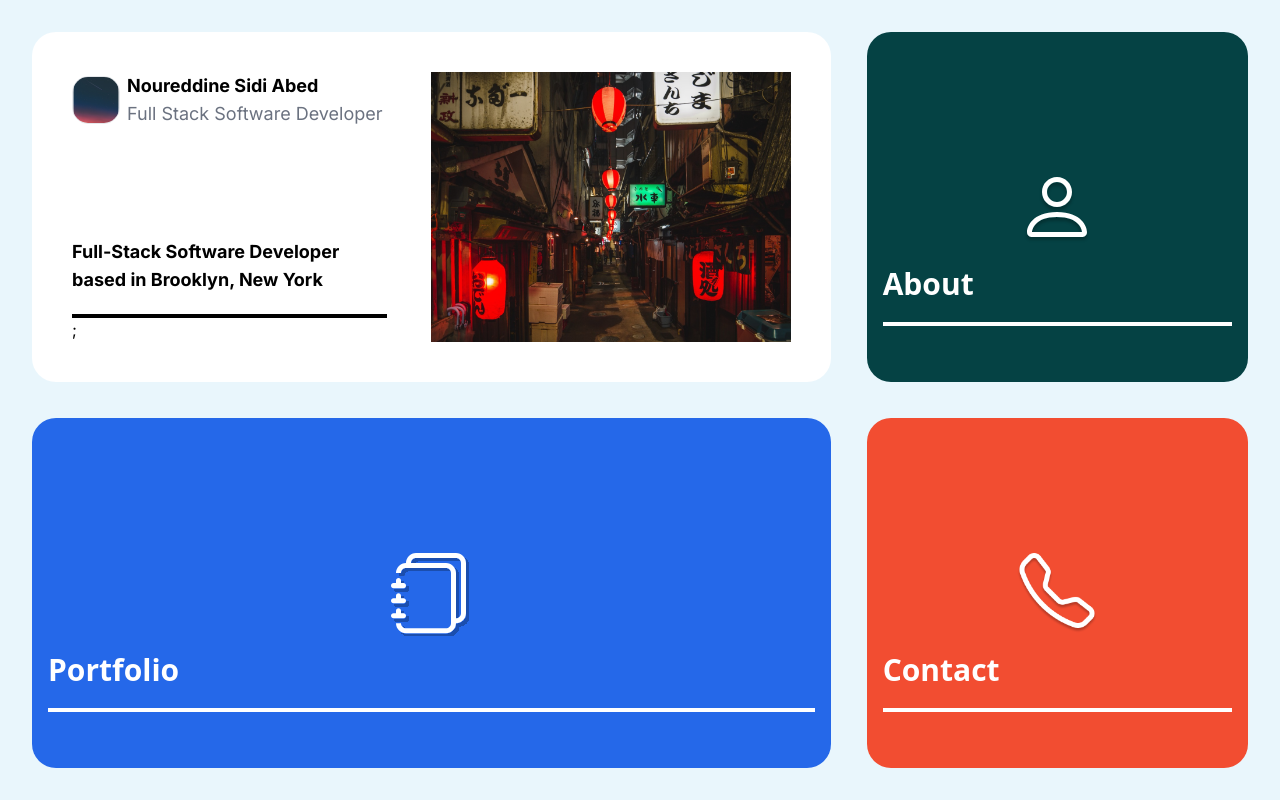
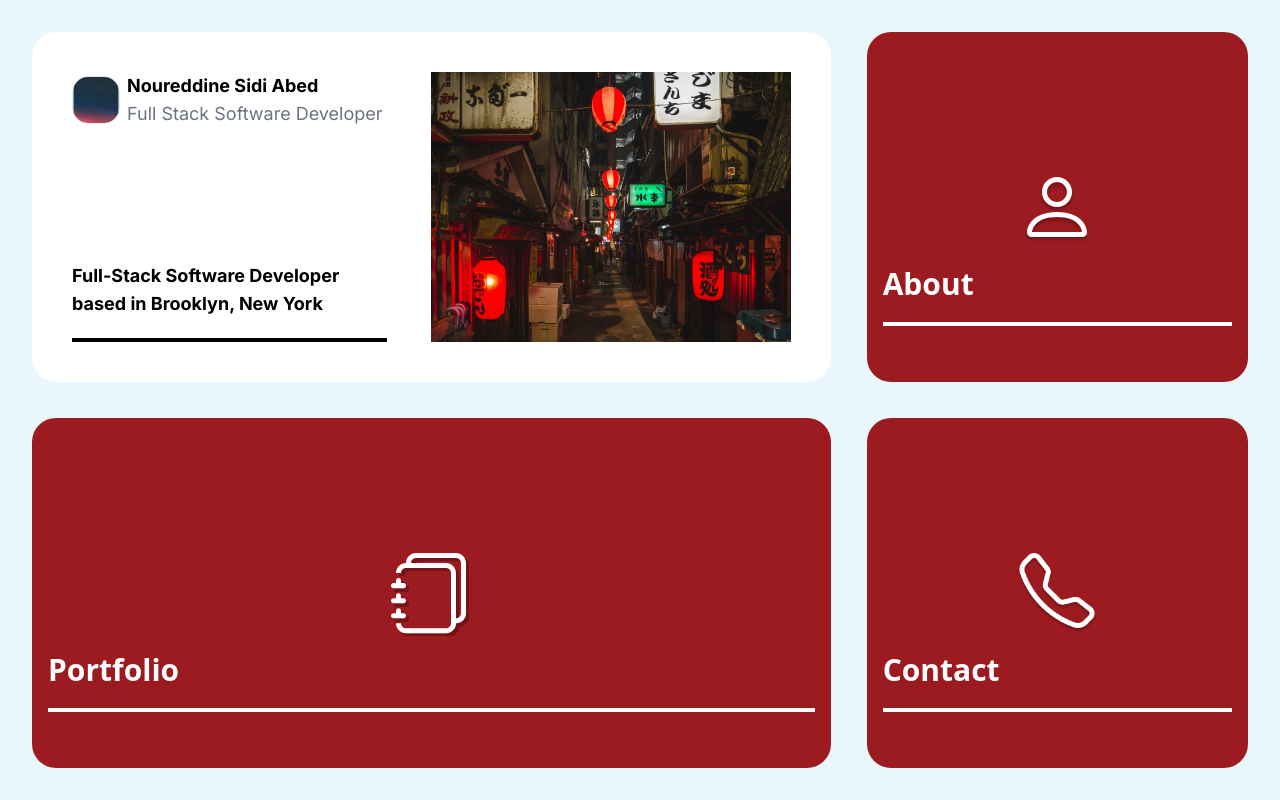
Before and after one commit to Noureddine-prg/portfolio-website, a Next.js app: page / in a window 1280 px wide. Built offline with nearby package versions, Linux system fonts and the light colour scheme.

Commit message:
Created useCardAnimation Hook, implemented it into the landing card component. Still have to work on  completing the page transition

```diff
--- a/src/app/page.tsx
+++ b/src/app/page.tsx
@@ -1,38 +1,63 @@
+"use client";
+
 import LandingCard from "@components/components/LandingCards/landingCard";
 import GreetingCard from "@components/components/LandingCards/greetingCard";
+import useCardAnimation from "../hooks/useCardAnimation";
 
 export default function Home() {
+  const { clicked, cardsFadedOut, activeCard, handleCardClick } =
+    useCardAnimation();
+
   return (
     <div className=" flex justify-center w-screen h-screen p-8 bg-[#E9F6FC]">
       <div className="grid lg:grid-cols-3 grid-cols-1 gap-9 w-full h-full auto-rows-fr max-h-screen">
-        <GreetingCard bigPicture="/japanBG.png" userIcon="/sky.png" />
+        <GreetingCard
+          customColor={`bg-white transition-opacity duration-1000 ${
+            (cardsFadedOut && activeCard !== "About") ||
+            (cardsFadedOut && activeCard !== "Portfolio") ||
+            (cardsFadedOut && activeCard !== "Contact")
+              ? "opacity-0"
+              : ""
+          }`}
+          bigPicture="/japanBG.png"
+          userIcon="/sky.png"
+        />
 
         {/* About Card */}
         <LandingCard
-          customColor="bg-[#054244]"
+          customColor="bg-[#9C1B20]"
           pageRoute="/about"
           cardText="About"
           icon="/Icons/person.svg"
           hiddenText="Professional Background and Skillset"
+          cardsFadedOut={cardsFadedOut}
+          activeCard={activeCard}
+          handleCardClick={handleCardClick}
         />
 
         {/* Portfolio Card */}
         <LandingCard
-          customColor="bg-[#2568E9]"
+          customColor="bg-[#9C1B20]"
           pageRoute="/portfolio"
           cardText="Portfolio"
           width="col-span-2"
           icon="/Icons/journals.svg"
           hiddenText="Come check out what I've done!"
+          cardsFadedOut={cardsFadedOut}
+          activeCard={activeCard}
+          handleCardClick={handleCardClick}
         />
 
         {/* Contact Card */}
         <LandingCard
-          customColor="bg-[#F24D31]"
+          customColor="bg-[#9C1B20]"
           pageRoute="/contact"
           cardText="Contact"
           icon="/Icons/telephone.png"
           hiddenText="Let's get in touch."
+          cardsFadedOut={cardsFadedOut}
+          activeCard={activeCard}
+          handleCardClick={handleCardClick}
         />
       </div>
     </div>
--- a/src/components/LandingCards/greetingCard.tsx
+++ b/src/components/LandingCards/greetingCard.tsx
@@ -7,13 +7,16 @@ import {
 interface IGreetingCard {
   bigPicture: string;
   userIcon: string;
+  customColor: string;
 }
 
 export default function GreetingCard(props: IGreetingCard) {
   return (
     <>
       {/* Intro Card */}
-      <div className="lg:col-span-2 bg-white rounded-3xl p-10 flex lg:flex-row flex-col-reverse lg:justify-end">
+      <div
+        className={`lg:col-span-2 ${props.customColor} rounded-3xl p-10 flex lg:flex-row flex-col-reverse lg:justify-end`}
+      >
         {/* Left Content Container */}
         <div className="w-full lg:w-1/2 h-full pr-11 flex flex-col">
           <div className="flex flex-row items-center justify-center lg:justify-start">
@@ -33,7 +36,7 @@ export default function GreetingCard(props: IGreetingCard) {
             <Details>
               Full-Stack Software Developer based in Brooklyn, New York
             </Details>
-            <div className="h-1 w-full bg-black mt-5 flex" />;
+            <div className="h-1 w-full bg-black mt-5 flex" />
           </div>
         </div>
 
--- a/src/components/LandingCards/landingCard.tsx
+++ b/src/components/LandingCards/landingCard.tsx
@@ -1,6 +1,10 @@
+"use client";
+
 import { CardTitle } from "@components/components/Typography";
 import Line from "@widgets/widgets/horizontalLine";
 import Link from "next/link";
+import { useState } from "react";
+import useCardAnimation from "../../hooks/useCardAnimation";
 
 interface ILandingCard {
   customColor: string;
@@ -9,13 +13,30 @@ interface ILandingCard {
   width?: string;
   icon?: string;
   hiddenText?: string;
+  onClick?: (event: React.MouseEvent<HTMLAnchorElement, MouseEvent>) => void;
+  cardsFadedOut: boolean;
+  activeCard: string | null;
+  handleCardClick: (cardName: string, route: string) => void;
 }
 
 export default function LandingCard(props: ILandingCard) {
+  const { clicked, cardsFadedOut, activeCard, handleCardClick } =
+    useCardAnimation();
+
   return (
     <Link
-      className={`group ${props.customColor} hover:{bg-opacity-80 shadow-custom}  lg:${props.width} p-4 rounded-3xl flex flex-col relative transition-transform transform duration-300 z-1`}
+      className={`group ${props.customColor}
+      transition-opacity duration-1000
+      ${
+        props.cardsFadedOut && props.activeCard !== props.cardText
+          ? "opacity-0"
+          : ""
+      }
+      hover:{bg-opacity-80 shadow-custom}  lg:${
+        props.width
+      } p-4 rounded-3xl flex flex-col relative transition-transform transform duration-300 z-1`}
       href={`${props.pageRoute}`}
+      onClick={() => props.handleCardClick(props.cardText, props.pageRoute)}
     >
       <div className="absolute top-1/2 left-1/2 transform -translate-x-1/2 -translate-y-1/2 w-[80px] h-[80px]">
         <img src={props.icon} alt="Icon" className="" />
--- /dev/null
+++ b/src/hooks/useCardAnimation.tsx
@@ -0,0 +1,39 @@
+"use client";
+
+import { useState } from "react";
+
+interface UseCardAnimationReturn {
+  clicked: boolean;
+  cardsFadedOut: boolean;
+  activeCard: string | null;
+  handleCardClick: (cardName: string, route: string) => void;
+}
+const useCardAnimation = (): UseCardAnimationReturn => {
+  const [clicked, setClicked] = useState<boolean>(false);
+  const [cardsFadedOut, setCardsFadedOut] = useState<boolean>(false);
+  const [activeCard, setActiveCard] = useState<string | null>(null);
+
+  const handleCardClick = async (cardName: string, route: string) => {
+    if (!clicked) {
+      setActiveCard(cardName);
+      setClicked(true);
+
+      setCardsFadedOut(true);
+
+      setTimeout(() => {
+        window.location.href = route;
+      }, 5000);
+
+      window.location.href = route;
+    }
+  };
+
+  return {
+    clicked,
+    cardsFadedOut,
+    activeCard,
+    handleCardClick,
+  };
+};
+
+export default useCardAnimation;
```
